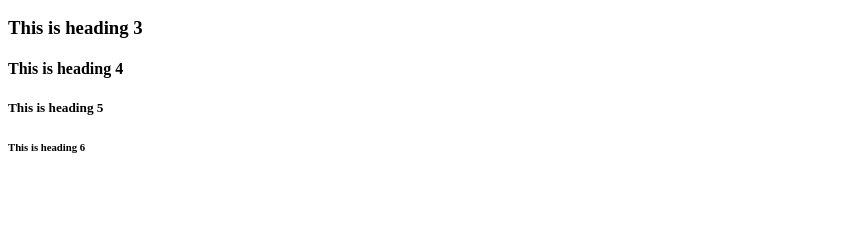
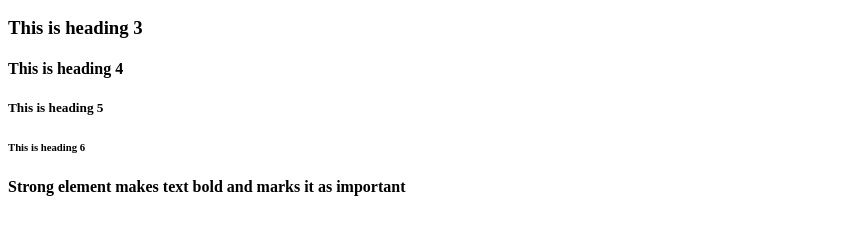
Before and after one commit to mirma-glitch/Working-With-Text, a plain HTML site: page index.html in a window 1280 px wide. Shown: the part 178-412 px from the top of the page, without its empty margins (0-851 px from the left). Drawn offline with Linux system fonts and the light colour scheme.

Commit message:
addded Strong element

```diff
--- a/index.html
+++ b/index.html
@@ -18,5 +18,11 @@
         <h5>This is heading 5</h5>
         <h6>This is heading 6</h6>
 
+        <strong>Strong element makes text bold and marks it as important</strong>
+
+
+
+
+
     </body>
 </html>
```
